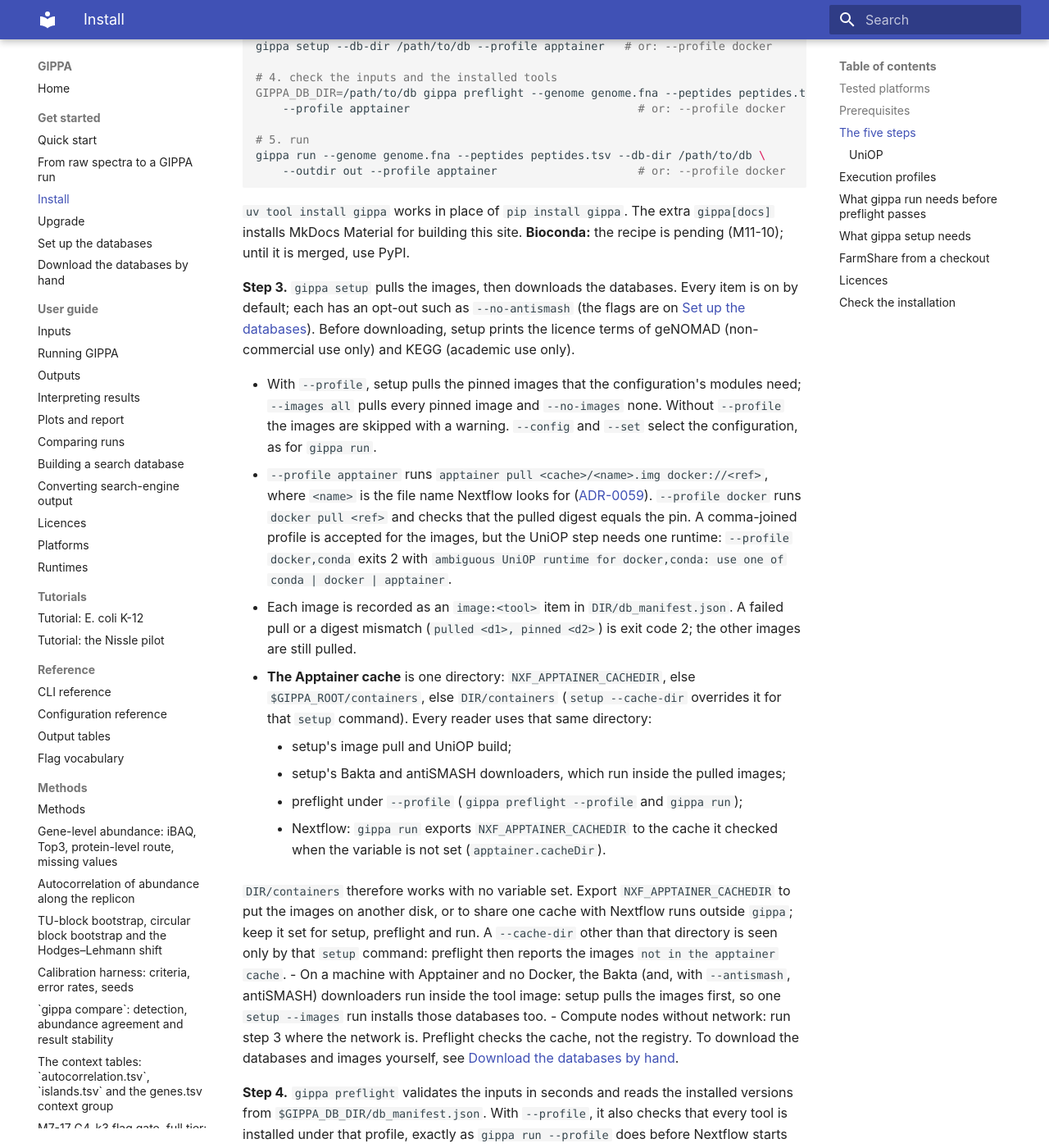
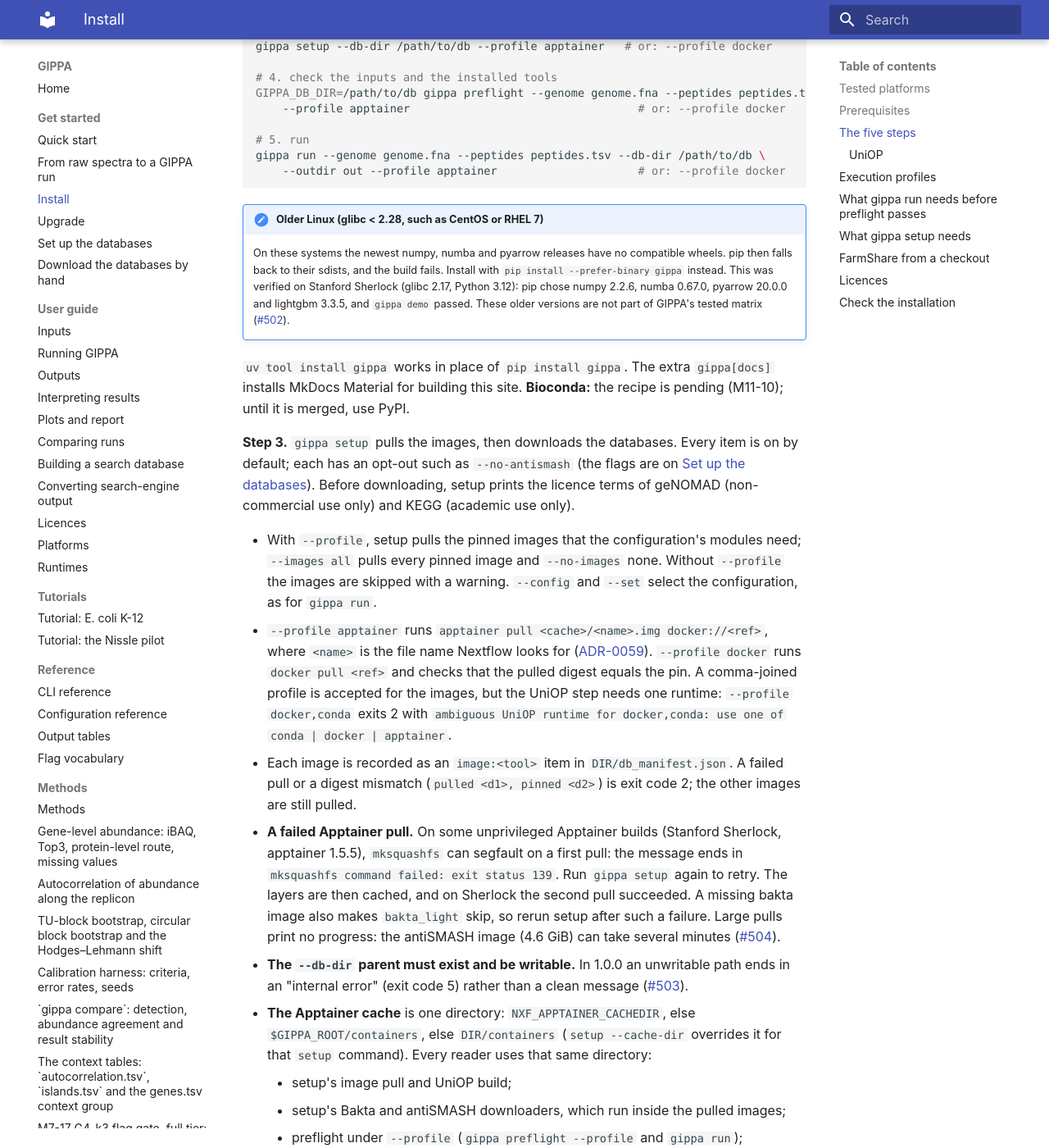
Before and after one commit to khoa-yelo/giap, an MkDocs documentation site: the page built from docs/get-started/install.md, in a window 1280 px wide and 1400 px high, scrolled down 2761 px. Shown: the whole window at 82% size. Built offline with MkDocs 1.6.1 and Material for MkDocs 9.7.7, drawn with Linux system fonts in a browser that asks for light colours.

Commit message:
docs: install notes for older HPC (glibc 2.17), apptainer pull retry, db-dir (#502 #503 #504)
Agent-Role: docs

Co-Authored-By: Claude Opus 5.5 <noreply@anthropic.com>
Claude-Session: https://claude.ai/code/session_015h628ytdvWRVxo1imHPbUy

````diff
--- a/docs/get-started/install.md
+++ b/docs/get-started/install.md
@@ -92,6 +92,14 @@ gippa run --genome genome.fna --peptides peptides.tsv --db-dir /path/to/db \
     --outdir out --profile apptainer                     # or: --profile docker
 ```
 
+!!! note "Older Linux (glibc < 2.28, such as CentOS or RHEL 7)"
+    On these systems the newest numpy, numba and pyarrow releases have no compatible wheels.
+    pip then falls back to their sdists, and the build fails. Install with
+    `pip install --prefer-binary gippa` instead. This was verified on Stanford Sherlock (glibc
+    2.17, Python 3.12): pip chose numpy 2.2.6, numba 0.67.0, pyarrow 20.0.0 and lightgbm 3.3.5,
+    and `gippa demo` passed. These older versions are not part of GIPPA's tested matrix
+    ([#502](https://github.com/khoa-yelo/gippa/issues/502)).
+
 `uv tool install gippa` works in place of `pip install gippa`. The extra `gippa[docs]` installs
 MkDocs Material for building this site. **Bioconda:** the recipe is pending (M11-10); until it
 is merged, use PyPI.
@@ -113,6 +121,16 @@ of geNOMAD (non-commercial use only) and KEGG (academic use only).
   conda | docker | apptainer`.
 - Each image is recorded as an `image:<tool>` item in `DIR/db_manifest.json`. A failed pull or a
   digest mismatch (`pulled <d1>, pinned <d2>`) is exit code 2; the other images are still pulled.
+- **A failed Apptainer pull.** On some unprivileged Apptainer builds (Stanford Sherlock,
+  apptainer 1.5.5), `mksquashfs` can segfault on a first pull: the message ends in
+  `mksquashfs command failed: exit status 139`. Run `gippa setup` again to retry. The layers are
+  then cached, and on Sherlock the second pull succeeded. A missing bakta image also makes
+  `bakta_light` skip, so rerun setup after such a failure. Large pulls print no progress: the
+  antiSMASH image (4.6 GiB) can take several minutes
+  ([#504](https://github.com/khoa-yelo/gippa/issues/504)).
+- **The `--db-dir` parent must exist and be writable.** In 1.0.0 an unwritable path ends in an
+  "internal error" (exit code 5) rather than a clean message
+  ([#503](https://github.com/khoa-yelo/gippa/issues/503)).
 - **The Apptainer cache** is one directory: `NXF_APPTAINER_CACHEDIR`, else
   `$GIPPA_ROOT/containers`, else `DIR/containers` (`setup --cache-dir` overrides it for that
   `setup` command). Every reader uses that same directory:
--- a/docs/user-guide/platforms.md
+++ b/docs/user-guide/platforms.md
@@ -16,6 +16,12 @@ Where GIPPA is tested and which execution profiles are supported. Each cell is o
 | macOS (arm64 / x86-64) | tested (`test-compat`, macOS, Python 3.12) | untested; Docker Desktop runs the amd64 images under emulation |
 | Windows | untested; use WSL2 and follow the Linux rows | untested |
 <!-- --8<-- [end:platforms] -->
+
+**Linux with glibc < 2.28** (CentOS or RHEL 7): the Python package install is smoke-tested with
+`pip install --prefer-binary gippa` on Stanford Sherlock (glibc 2.17, Python 3.12), where
+`gippa demo` passed. The older numpy, numba, pyarrow and lightgbm versions pip picks there are
+not part of the tested matrix. See
+[Install › The five steps](../get-started/install.md#the-five-steps).
 
 ## What the cells mean
 
````
Also changed, not shown: CHANGELOG.md (+10 -1 lines).
